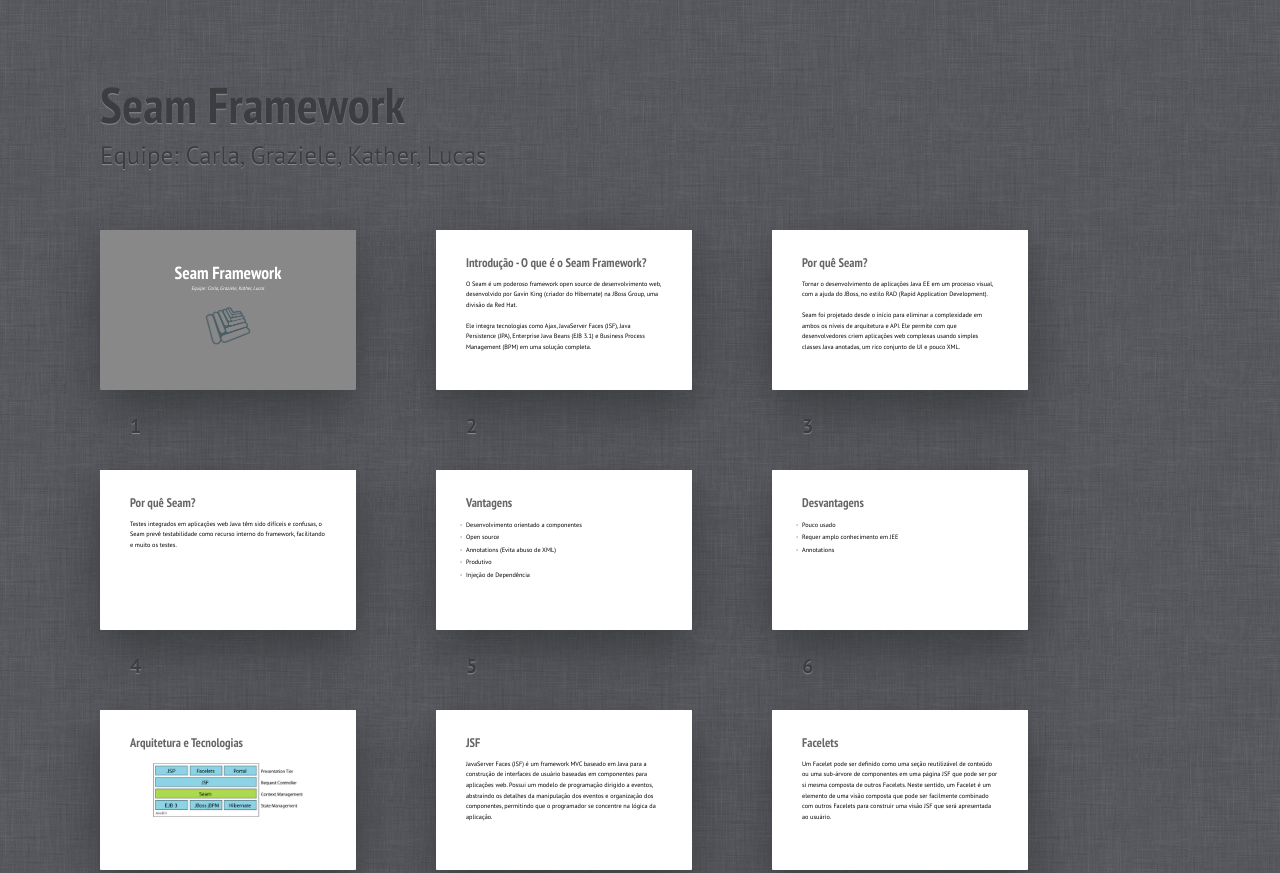
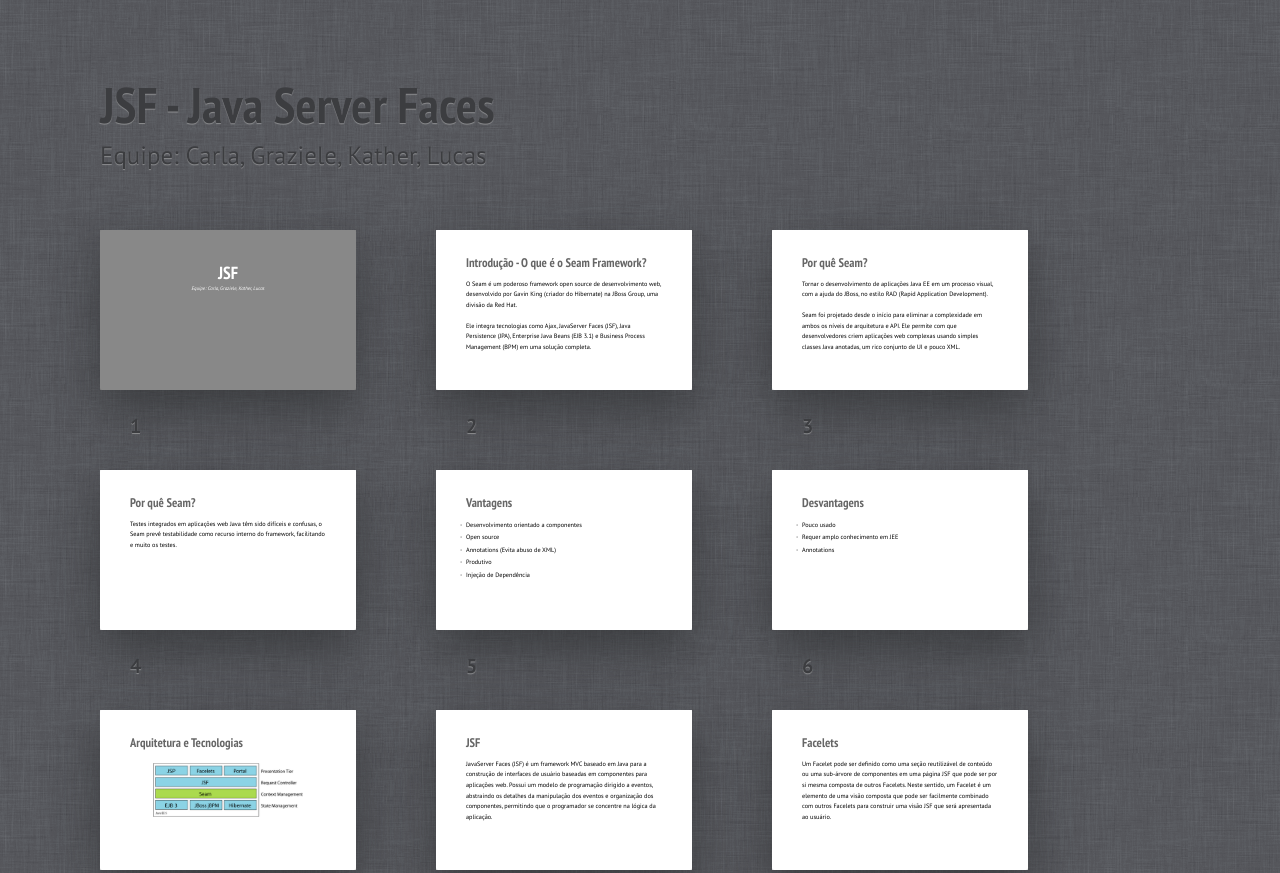
Before and after one commit to AgtLucas/JSF, a plain HTML site: page index.html in a window 1280 px wide. Shown: the top 873 px of the page. Drawn offline with Linux system fonts and the light colour scheme.

Commit message:
Update index

```diff
--- a/index.html
+++ b/index.html
@@ -1,7 +1,7 @@
 <!DOCTYPE HTML>
 <html lang="en">
 <head>
-	<title>Seam Framework</title>
+	<title>JSF - Java Server Faces</title>
 	<meta charset="utf-8">
 	<meta name="viewport" content="width=792, user-scalable=no">
 	<meta http-equiv="x-ua-compatible" content="ie=edge">
@@ -10,13 +10,12 @@
 </head>
 <body class="list">
 	<header class="caption">
-		<h1>Seam Framework</h1>
+		<h1>JSF - Java Server Faces</h1>
 		<p>Equipe: Carla, Graziele, Kather, Lucas</p>
 	</header>
 	<section class="slide cover" id="Cover"><div>
-		<h2>Seam Framework</h2>
+		<h2>JSF</h2>
 		<p>Equipe: Carla, Graziele, Kather, Lucas</a></p>
-		<img class="img-logo" src="pictures/seam.png" alt="" width="190px">
 	</div></section>
 	<section class="slide"><div>
 		<h2>Introdução - O que é o Seam Framework?</h2>
```
